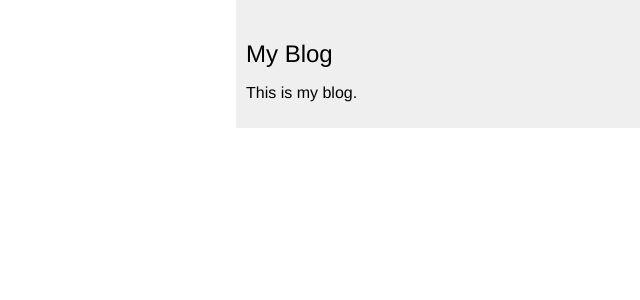
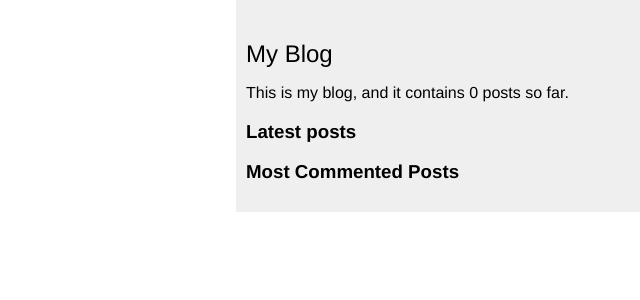
Before and after one commit to dacavcosta/blog_app_django_by_example, a Django app: template mysite/blog/templates/blog/base.html in a window 1280 px wide. Shown: the top 300 px of the page, without its empty margins (640-1280 px from the left). Run offline with Django 3.2, Linux system fonts and the light colour scheme; the template is opened without the code that fills it, so the values that code supplies are empty.

Commit message:
Created custom tags structure in templatetags Added required __init__.py file for templatetags Created the blog_tags.py file to hold the new tags Added total_posts simple_tag to blog_tags.py Loaded the blog_tags in base.html Added the total_posts tag to base.html Added the show_latest_posts inclusion_tag to blog_tags.py Created the latest_posts.html template Added the show_latest_posts tag in base.html Added the simple_tag get_most_commented_posts to blog_tags.py Added the get_most_commented_posts tag to base.html  with its related html

```diff
--- a/mysite/blog/templates/blog/base.html
+++ b/mysite/blog/templates/blog/base.html
@@ -1,4 +1,5 @@
 {% load static %}
+{% load blog_tags %}
 <!DOCTYPE html>
 <html>
     <head>
@@ -12,7 +13,18 @@
         </div>
         <div id="sidebar">
             <h2>My Blog</h2>
-            <p>This is my blog.</p>
+            <p>This is my blog, and it contains {% total_posts %} posts so far.</p>
+            <h3>Latest posts</h3>
+            {% show_latest_posts 4 %}
+            <h3>Most Commented Posts</h3>
+            {% get_most_commented_posts as most_commented_posts %}
+            <ul>
+                {% for post in most_commented_posts %}
+                    <li>
+                        <a href="{{ post.get_absolute_url }}">{{ post.title }}</a>
+                    </li>
+                {% endfor %}
+            </ul>
         </div>
     </body>
 </html>
--- /dev/null
+++ b/mysite/blog/templates/blog/post/latest_posts.html
@@ -0,0 +1,7 @@
+<ul>
+    {% for post in  latest_posts %}
+        <li>
+            <a href="{{ post.get_absolute_url }}">{{ post.title }}</a>
+        </li>
+    {% endfor %}
+</ul>
--- /dev/null
+++ b/mysite/blog/templatetags/blog_tags.py
@@ -0,0 +1,21 @@
+from django import template
+from django.db.models import Count
+
+from ..models import Post
+
+register = template.Library()
+
+@register.simple_tag
+def total_posts():
+    return Post.published.count()
+
+@register.inclusion_tag('blog/post/latest_posts.html')
+def show_latest_posts(count=5):
+    latest_posts = Post.published.order_by('-publish')[:count]
+    return {'latest_posts': latest_posts}
+
+@register.simple_tag
+def get_most_commented_posts(count=5):
+    return Post.published.annotate(
+        total_comments=Count('comments')
+    ).order_by('-total_comments')[:count]
```
Also changed, not shown: mysite/blog/templatetags/__init__.py (added).
